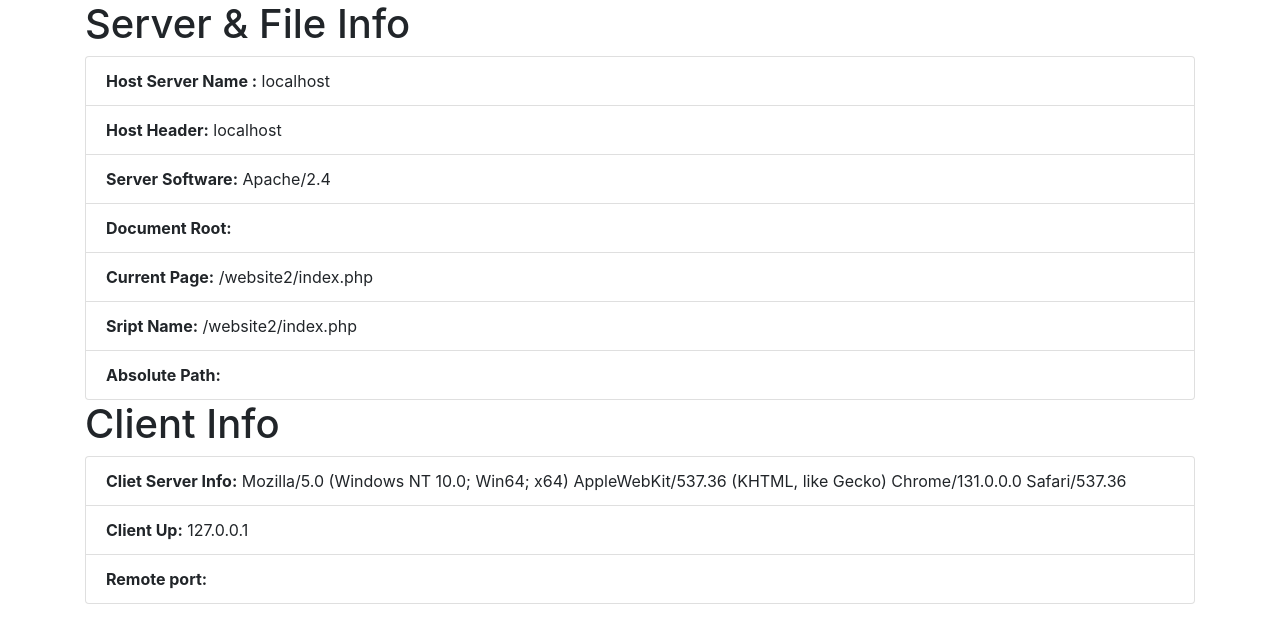
After one commit to kartininurfalah/php-study, a PHP site: page /website2/index.php in a window 1280 px wide. The commit adds this page. Shown: the top 643 px of the page. Run offline with PHP 8.4, Linux system fonts and the light colour scheme; data that the repository does not hold is empty.

Commit message:
second commit

```diff
--- /dev/null
+++ b/website1/about.php
@@ -0,0 +1,3 @@
+<?php require_once 'inc/header.php';?>
+<h1>About</h1>
+<?php require_once 'inc/footer.php';?>
--- /dev/null
+++ b/website1/contact.php
@@ -0,0 +1,3 @@
+<?php include 'inc/header.php';?>
+<h1>Contact</h1>
+<?php include 'inc/footer.php';?>
--- /dev/null
+++ b/website1/inc/footer.php
@@ -0,0 +1,6 @@
+<footer>
+        <p>Mywebsite &copy; 2018</p>
+</footer>
+
+</body>
+</html>
--- /dev/null
+++ b/website1/index.php
@@ -0,0 +1,3 @@
+<?php require 'inc/header.php';?>
+<h1>Home</h1>
+<?php require 'inc/footer.php';?>
--- /dev/null
+++ b/website2/index.php
@@ -0,0 +1,37 @@
+<?php include 'server_info.php' ?>
+<!DOCTYPE html>
+<html lang="en">
+<head>
+    <meta charset="UTF-8">
+    <meta name="viewport" content="width=device-width, initial-scale=1.0">
+    <meta http-equiv="X-UA-Compatible" content="ie=edge">
+    <title>System Info</title>
+    <link rel="stylesheet" href="https://stackpath.bootstrapcdn.com/bootstrap/4.1.1/css/bootstrap.min.css">
+</head>
+<body>
+    <div class = "container">
+        <h1>Server & File Info</h1>
+        <?php if($server): ?>
+            <ul class = "list-group">
+                <?php foreach($server as $key => $value): ?>
+                    <li class = "list-group-item">
+                        <strong><?php echo $key;?>:</strong>
+                        <?php echo $value; ?>
+                    </li>
+                <?php endforeach; ?>
+            </ul>
+        <?php endif; ?>
+        <h1>Client Info</h1>
+        <?php if($server): ?>
+            <ul class = "list-group">
+                <?php foreach($client as $key => $value): ?>
+                    <li class = "list-group-item">
+                        <strong><?php echo $key;?>:</strong>
+                        <?php echo $value; ?>
+                    </li>
+                <?php endforeach; ?>
+            </ul>
+        <?php endif; ?>
+    </div>
+</body>
+</html>
--- /dev/null
+++ b/website2/server_info.php
@@ -0,0 +1,24 @@
+<?php
+    # $_SERVER SUPERGLOBAL
+
+    //Create server array
+    $server = [
+        'Host Server Name ' => $_SERVER['SERVER_NAME'],
+        'Host Header' => $_SERVER['HTTP_HOST'],
+        'Server Software' => $_SERVER['SERVER_SOFTWARE'],
+        'Document Root' => $_SERVER['DOCUMENT_  ROOT'],
+        'Current Page' => $_SERVER['PHP_SELF'],
+        'Sript Name' => $_SERVER['SCRIPT_NAME'],
+        'Absolute Path' => $_SERVER['SCRIPT, FILENAME']
+    ];
+    // print_r($server);
+
+    // $clinet = ;
+
+    $client = [
+        'Cliet Server Info' => $_SERVER['HTTP_USER_AGENT'],
+        'Client Up' => $_SERVER['REMOTE_ADDR'],
+        'Remote port' => $_SERVER['REMOT_PORT']
+    ];
+    // print_r($clinet);
+ ?>
```
Also changed, not shown: conditional.php (added, +64 -0 lines), dates.php (added, +32 -0 lines), function.php (added, +44 -0 lines), get_post.php (added, +29 -0 lines), loops.php (+24 -6 lines), website1/inc/header.php (added, +14 -0 lines).
